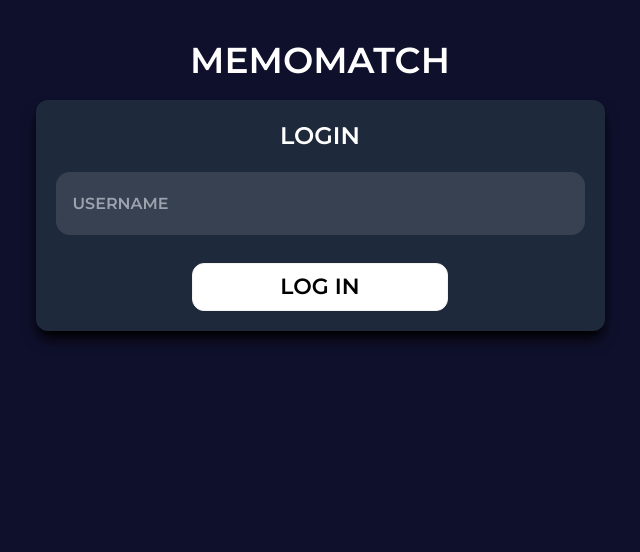
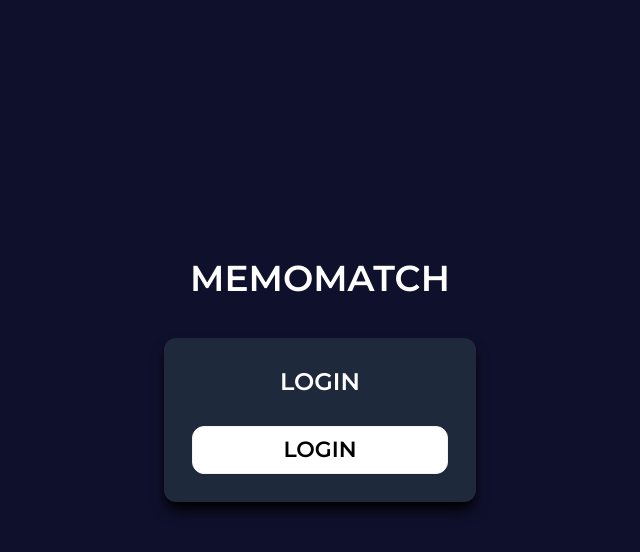
Before and after one commit to wapil05/term-project-memomatch, a Next.js app in the folder memomatch/: page / in a window 1280 px wide. Shown: the top 552 px of the page, without its empty margins (320-960 px from the left). Built offline with nearby package versions, Linux system fonts and the light colour scheme.

Commit message:
implemented Auth0 authentication

```diff
--- a/memomatch/package.json
+++ b/memomatch/package.json
@@ -9,7 +9,7 @@
     "lint": "next lint"
   },
   "dependencies": {
-    "@auth0/auth0-react": "^2.2.4",
+    "@auth0/nextjs-auth0": "^3.5.0",
     "jotai": "^2.6.1",
     "next": "14.0.4",
     "partysocket": "0.0.19",
--- /dev/null
+++ b/memomatch/src/app/api/auth/[auth0]/route.js
@@ -0,0 +1,3 @@
+import { handleAuth } from "@auth0/nextjs-auth0";
+
+export const GET = handleAuth();
--- a/memomatch/src/app/game/page.tsx
+++ b/memomatch/src/app/game/page.tsx
@@ -1,16 +1,19 @@
 "use client";
+
 import Game from "@/components/Game";
-import { useParams } from "next/navigation";
-import { userAtom } from '../../../state/atoms'
-import { useAtom } from "jotai";
+import { useUser, withPageAuthRequired } from "@auth0/nextjs-auth0/client";
 
-export default function MyGame() {
-  const [user, setUser] = useAtom(userAtom);
-  //const params = useParams<{ username: string }>();
+export default withPageAuthRequired(function MyGame() {
+  const { user, error, isLoading } = useUser();
+
+  if (isLoading || user === undefined) return <div>Loading...</div>;
+  if (error) return <div>{error.message}</div>;
 
   return (
-    <div>
-      <Game roomId={"my-room"} username={user.name ?? 'Anonymous'}></Game>
-    </div>
+    user && (
+      <div>
+        <Game roomId={"my-room"} username={user.nickname ?? "Anonymous"}></Game>
+      </div>
+    )
   );
-}
+});
--- a/memomatch/src/app/globals.css
+++ b/memomatch/src/app/globals.css
@@ -26,11 +26,11 @@
   }
 
   body {
-    @apply bg-[#0F102C] flex min-h-screen
+    @apply bg-[#0F102C] flex min-h-screen;
   }
 
   main {
-    @apply m-10 w-full
+    @apply m-10 w-full flex-col self-center;
   }
 
   h1 {
@@ -56,17 +56,20 @@
     @apply text-[16px] btn-wide;
   }
 
-
   .input {
     @apply w-[529px] h-[63px] bg-gray-700 rounded-[14px] uppercase
   }
 
   .mydiv {
-    @apply bg-slate-800 rounded-xl shadow-lg shadow-black p-5 w-min m-auto my-5;
+    @apply bg-slate-800 rounded-xl shadow-lg shadow-black p-7 w-min m-auto my-10;
   }
 
   .link {
-    @apply underline uppercase hover:text-white;
+    @apply underline uppercase hover:text-indigo-800 text-white;
+  }
+
+  .tab {
+    @apply text-[22px] btn-wide h-12 text-white uppercase rounded-xl  active:bg-indigo-700 content-center;
   }
 }
 
--- a/memomatch/src/app/layout.tsx
+++ b/memomatch/src/app/layout.tsx
@@ -1,7 +1,5 @@
-
 import type { Metadata } from "next";
-//import { UserProvider } from '@auth0/nextjs-auth0/client';
-import { Auth0Provider } from '@auth0/auth0-react';
+import { UserProvider } from '@auth0/nextjs-auth0/client';
 
 // These styles apply to every route in the application
 import "./globals.css";
@@ -17,13 +15,7 @@ export default function RootLayout({
   children: React.ReactNode;
 }) {
   return (
-    <Auth0Provider
-      domain="dev-6nw16umezarw38ei.us.auth0.com"
-      clientId="Fqoh1lC9gjaea9fVwkWbUaYhOm9k2FoT"
-      authorizationParams={{
-        redirect_uri: window.location.origin
-      }}
-    >
+    <UserProvider>
       <html lang="en">
         <head>
           <meta charSet="UTF-8" />
@@ -38,6 +30,6 @@ export default function RootLayout({
           </main>
         </body>
       </html>
-    </Auth0Provider>
+    </UserProvider>
   );
 }
--- a/memomatch/src/app/page.tsx
+++ b/memomatch/src/app/page.tsx
@@ -1,11 +1,8 @@
 "use client";
-import Game from "@/components/Game";
+
 import { useRouter, useSearchParams } from "next/navigation";
-import { useEffect, useState } from "react";
-import { userAtom, User } from '../../state/atoms'
 import { useAtom, atom } from "jotai";
 import { z } from "zod";
-import { useAuth0 } from "@auth0/auth0-react";
 
 
 const queryParamsValidator = z.object({
@@ -19,13 +16,12 @@ interface GameSetup {
 const GameSetupAtom = atom<GameSetup>({ username: null });
 
 export default function Login() {
-  const [user, setUser] = useAtom(userAtom)
   const [setup, setSetup] = useAtom(GameSetupAtom);
-  const { loginWithRedirect } = useAuth0();
 
   const router = useRouter();
-  const query = useSearchParams();
+  //const query = useSearchParams();
 
+  /*
   useEffect(() => {
     if (router) {
       const parsed = queryParamsValidator.safeParse(query);
@@ -36,74 +32,15 @@ export default function Login() {
       }
     }
   }, [router, setSetup, query]);
-
-  const handleFormSubmit = (event: React.FormEvent<HTMLFormElement>) => {
-    event.preventDefault();
-
-    if (!user.name) {
-      alert("Please provide a username!");
-    }
-    /*
-        else if (!user.password) {
-          alert("Please provide a password!");
-        }
-    */
-
-    else {
-      loginWithRedirect()
-      //router.push('/api/auth/login');
-      //router.push('/game')
-
-    }
-
-  };
+*/
 
   return (
     <section className="mydiv">
-      <div className=" flex flex-col gap-5 items-center">
+      <div className=" flex flex-col m-atuo gap-7 items-center">
         <h3>Login</h3>
-        <form className=" flex flex-col gap-7 items-center"
-          onSubmit={handleFormSubmit}
-        >
-          <label htmlFor="username" hidden>
-            Username
-          </label>
-          <input
-            className="input"
-            type="text"
-            value={user.name || ""}
-            onChange={(e) => {
-              setUser({ name: e.currentTarget.value, password: user.password });
-              setSetup({ username: user.name });
-            }}
-            name="username"
-            id="username"
-            placeholder="username"
-          />
-          {/*}
-          <input
-            className="input"
-            type="password" // password is hidden
-            value={user.password || ""}
-            onChange={(e) => setUser({ name: user.name, password: e.currentTarget.value })}
-            name="password"
-            id="password"
-            placeholder="password"
-          />
-          {*/}
-          <button className="btn btn-wide">log in</button>
-        </form>
-
-        {/*}
-        <button
-          className="link"
-          onClick={() => {
-            router.push("/register");
-          }}
-        >
-          or register now
-        </button>
-        {*/}
+        <a className="btn btn-wide" href="/api/auth/login?returnTo=/game">
+          Login
+        </a>
       </div>
     </section>
   );
--- a/memomatch/src/app/register/page.tsx
+++ /dev/null
@@ -1,99 +0,0 @@
-"use client";
-import { useRouter, useSearchParams } from "next/navigation";
-import { useEffect, useState } from "react";
-import { userAtom } from "../../../state/atoms";
-import { useAtom, atom } from "jotai";
-
-//const passwordAtom = atom<string>('');
-const confPasswordAtom = atom<string | null>(null);
-
-export default function Register() {
-  const router = useRouter();
-  //const [username, setUserName] = useAtom(userAtom);
-  //const [password, setPassword] = useAtom(passwordAtom);
-  const [user, setUser] = useAtom(userAtom);
-  const [confPassword, setConfPassword] = useAtom(confPasswordAtom);
-
-  const handleFormSubmit = (event: React.FormEvent<HTMLFormElement>) => {
-    event.preventDefault();
-
-    if (!user.name) {
-      alert("Please provide a username!");
-    }
-    else if (!user.password) {
-      alert("Please provide a password!");
-      /*
-      return (
-        <div role='alert' className="alert alert-error h-min text-center rounded-md">
-          <span>😎</span>
-          <span> All pairs found!</span>
-        </div>
-      )
-      */
-    }
-    else if (!confPassword) {
-      alert("Please confirm your password!");
-    }
-    else if (user.password !== confPassword) {
-      alert("Passwords do not match!");
-    }
-    else {
-      router.push('/');
-    }
-  };
-
-  return (
-    <section className="mydiv">
-      <div className=" flex flex-col gap-5 items-center">
-        <h3>Register</h3>
-        <form className=" flex flex-col gap-5 items-center"
-          onSubmit={handleFormSubmit}
-        >
-          <label htmlFor="username" hidden>
-            Username
-          </label>
-          <input
-            className="input"
-            type="text"
-            value={user.name || ""}
-            onChange={(e) => setUser({ name: e.currentTarget.value, password: user.password })}
-            name="username"
-            id="username"
-            placeholder="username"
-          />
-          <input
-            className="input"
-            type="password" // password is hidden
-            minLength={8}
-            value={user.password || ""}
-            onChange={(e) => setUser({ name: user.name, password: e.currentTarget.value })}
-            name="password"
-            id="password"
-            placeholder="password"
-          />
-          <input
-            className="input"
-            type="password" // password is hidden
-            value={confPassword || ""}
-            onChange={(e) => setConfPassword(e.currentTarget.value)}
-            name="confpassword"
-            id="confpassword"
-            placeholder="confirm password"
-          />
-          {/*}
-  TODO: add register functionality
-{*/}
-          <button className="btn btn-wide">register</button>
-        </form>
-        <button
-          className="link"
-          onClick={() => {
-            router.push("/");
-          }}
-        >
-          or login now
-        </button>
-      </div>
-    </section>
-  )
-}
--- a/memomatch/src/components/Game.tsx
+++ b/memomatch/src/components/Game.tsx
@@ -1,9 +1,8 @@
-// "use client";
 import { useState } from "react";
 import { useGameRoom } from "@/hooks/useGameRoom";
 import { useRouter } from "next/navigation";
 import Memory from "./Memory";
-import { themeAtom, boardSizeAtom, userAtom } from "../../state/atoms";
+import { themeAtom, boardSizeAtom } from "../../state/atoms";
 import { useAtom } from "jotai";
 
 interface GameProps {
@@ -16,7 +15,7 @@ const Game = ({ username, roomId }: GameProps) => {
   const [showSettings, setShowSettings] = useState(true);
   const [theme, setTheme] = useAtom(themeAtom);
   const [boardSize, setBoardSize] = useAtom(boardSizeAtom);
-  const [user, setUser] = useAtom(userAtom);
+
 
   const router = useRouter();
 
@@ -67,40 +66,48 @@ const Game = ({ username, roomId }: GameProps) => {
               })}
             </ul>
           </div>
-          <button
-            className="link self-end"
-            onClick={() => {
-              setUser({name:null, password:null});
-              router.push("/api/auth/logout");
-            }}
-          >
-            log out
-          </button>
+          <a className="link self-end justify-self-center" href="/api/auth/logout">
+            logout
+          </a>
         </section>
 
         <section className="mydiv flex flex-col gap-5 grow items-center">
           <h2>settings</h2>
           <p className="uppercase mt-3">theme</p>
-          <div className="flex flex-row gap-3">
-            <button className="btn settings"
-              onClick={() => {
-                setTheme('cats')
-              }}>cats</button>
-            <button className="btn settings"
-              onClick={() => {
-                setTheme('dogs')
-              }}>dogs</button>
+          <div role='tablist' className='tabs tabs-boxed'>
+            {theme === 'cats' ? (
+              <>
+                <a role='tab' className='tab tab-active'>Cats</a>
+                <a role='tab' className='tab' onClick={() => {
+                  setTheme('dogs')
+                }}>Dogs</a>
+              </>
+            ) :
+              <>
+                <a role='tab' className='tab' onClick={() => {
+                  setTheme('cats')
+                }}>Cats</a>
+                <a role='tab' className='tab tab-active'>Dogs</a>
+              </>
+            }
           </div>
           <p className="uppercase mt-3">board size</p>
-          <div className="flex flex-row gap-3">
-            <button className="btn settings"
-              onClick={() => {
-                setBoardSize(8)
-              }}>4 x 4</button>
-            <button className="btn settings"
-              onClick={() => {
-                setBoardSize(10)
-              }}>5 x 4</button>
+          <div role='tablist' className='tabs tabs-boxed'>
+            {boardSize === 8 ? (
+              <>
+                <a role='tab' className='tab tab-active'>4 x 4</a>
+                <a role='tab' className='tab' onClick={() => {
+                  setBoardSize(10)
+                }}>5 x 4</a>
+              </>
+            ) :
+              <>
+                <a role='tab' className='tab' onClick={() => {
+                  setBoardSize(8)
+                }}>4 x 4</a>
+                <a role='tab' className='tab tab-active'>5 x 4</a>
+              </>
+            }
           </div>
 
           <button
@@ -118,7 +125,7 @@ const Game = ({ username, roomId }: GameProps) => {
       <div className=" flex w-8/12 m-auto gap-9">
         <section className="mydiv w-75 h-min flex flex-col gap-2">
           <h2>Leaderboard</h2>
-          <div className="grid grid-cols-2 gap-2 px-5 my-5">
+          <div className="grid grid-cols-2 gap-2 gap-x-8 my-5 self-center">
             <div className="uppercase text-white">Player</div>
             <div className="uppercase text-white">Points</div>
             {gameState.users.map((user) => {
--- a/memomatch/state/atoms.ts
+++ b/memomatch/state/atoms.ts
@@ -3,11 +3,3 @@ import { atom } from 'jotai'
 export const boardSizeAtom = atom<8|10>(8)
 
 export const themeAtom = atom<'cats'|'dogs'>('cats')
-
-export const userAtom = atom<User>({name:null, password:null})
-
-
-export interface User {
-    name: string | null;
-    password: string | null;
-}
```
Also changed, not shown: 1 other file (tests, documents, lock files or other folders).
